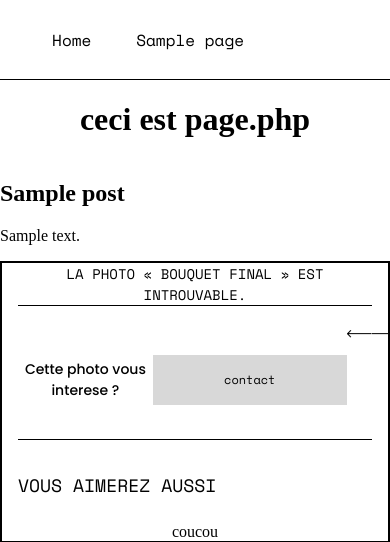
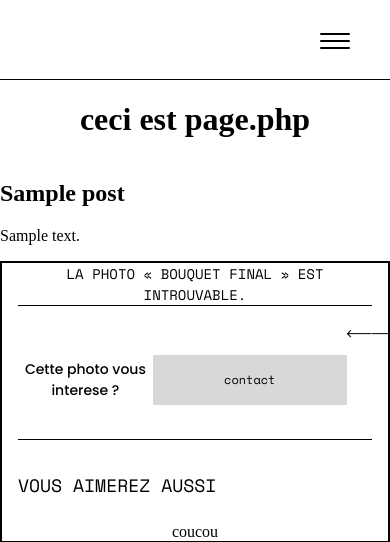
Before and after one commit to pastime8006/projet11-motaphoto, a WordPress theme: template motaphoto-theme/page.php in a window 390 px wide. Shown: the top 542 px of the page. Run offline with PHP 8.4 and a stand-in for WordPress, Linux system fonts and the light colour scheme; the site name, menu and one post (Sample post) are stand-ins, and other content is empty.

Commit message:
menu responsive réalisé

```diff
--- a/motaphoto-theme/assets/css/main.css
+++ b/motaphoto-theme/assets/css/main.css
@@ -291,11 +291,11 @@ textarea {
 .site-header {
   width: 100%;
   max-width: 1440px;
-  background-color: white;
   height: 80px;
   display: flex;
   align-items: center;
   justify-content: space-between;
+  background-color: white;
   border-bottom: 1px solid #000;
 }
 .site-header .custom-logo-container {
@@ -306,23 +306,29 @@ textarea {
 .site-header .custom-logo {
   margin-left: 146px;
 }
+.site-header .btn-menu-mobile {
+  display: none;
+}
 .site-header .site-navigation {
   display: flex;
-  justify-content: space-between;
+  justify-content: flex-end;
   padding-right: 146px;
 }
 .site-header .site-navigation .main-menu {
   display: flex;
   align-items: center;
   justify-content: center;
+  flex-direction: row;
   gap: 45px;
+  margin: 0;
+  padding: 0;
 }
 .site-header .site-navigation .main-menu .menu-item {
   list-style: none;
 }
 .site-header .site-navigation .main-menu .menu-item a {
+  color: #000;
   text-decoration: none;
-  color: black;
   font-family: "Space Mono", sans-serif;
   font-size: 16px;
   font-weight: 400;
@@ -333,6 +339,96 @@ textarea {
 }
 .site-header .site-navigation .main-menu .menu-item a:hover {
   -webkit-text-stroke: 0.7px currentColor;
+}
+@media screen and (max-width: 960px) {
+  .site-header .custom-logo {
+    margin-left: 40px;
+  }
+  .site-header .btn-menu-mobile {
+    display: block;
+    position: absolute;
+    top: 26px;
+    right: 40px;
+    width: 30px;
+    height: 30px;
+    border: none;
+    background-color: transparent;
+    padding: 0;
+  }
+  .site-header .btn-menu-mobile.is-active::before {
+    transform: translate(-50%, -50%) rotate(45deg);
+  }
+  .site-header .btn-menu-mobile.is-active::after {
+    transform: translate(-50%, -50%) rotate(-45deg);
+  }
+  .site-header .btn-menu-mobile.is-active .line {
+    opacity: 0;
+  }
+  .site-header .btn-menu-mobile .line, .site-header .btn-menu-mobile::before, .site-header .btn-menu-mobile::after {
+    position: absolute;
+    left: 50%;
+    width: 100%;
+    height: 2px;
+    border-radius: 5px;
+    background-color: #000000;
+    transition: transform 0.25s ease-in-out, opacity 0.2s ease-in-out;
+  }
+  .site-header .btn-menu-mobile .line {
+    top: 50%;
+    transform: translate(-50%, -50%);
+  }
+  .site-header .btn-menu-mobile::before, .site-header .btn-menu-mobile::after {
+    content: "";
+    top: 50%;
+  }
+  .site-header .btn-menu-mobile::before {
+    transform: translate(-50%, -50%) translateY(-7px);
+  }
+  .site-header .btn-menu-mobile::after {
+    transform: translate(-50%, -50%) translateY(7px);
+  }
+  .site-header .site-navigation {
+    position: absolute;
+    top: 80px;
+    right: 0;
+    bottom: 0;
+    left: 0;
+    z-index: 200;
+    width: 100vw;
+    height: 100vh;
+    height: calc(100dvh - 80px);
+    padding: 0;
+    box-sizing: border-box;
+    background-color: #E00000;
+    justify-content: center;
+    align-items: center;
+    display: flex;
+    opacity: 0;
+    visibility: hidden;
+    pointer-events: none;
+    transform: translateY(-12px);
+    transition: opacity 0.3s ease, transform 0.3s ease, visibility 0s linear 0.3s;
+  }
+  .site-header .site-navigation.is-visible {
+    opacity: 1;
+    visibility: visible;
+    pointer-events: auto;
+    transform: translateY(0);
+    transition: opacity 0.3s ease, transform 0.3s ease, visibility 0s;
+  }
+  .site-header .site-navigation .main-menu {
+    flex-direction: column;
+    gap: 18px;
+  }
+  .site-header .site-navigation .main-menu .menu-item a {
+    color: #FFFFFF;
+    font-family: "Space Mono", sans-serif;
+    font-size: 44px;
+    font-weight: 400;
+    font-style: normal;
+    line-height: 1.5;
+    font-display: swap;
+  }
 }
 
 #main {
--- /dev/null
+++ b/motaphoto-theme/assets/js/toggle-mobile.js
@@ -0,0 +1,12 @@
+const btnMobile = document.querySelector(".btn-menu-mobile");
+const siteNav = document.querySelector(".site-navigation");
+
+if (btnMobile && siteNav) {
+  btnMobile.addEventListener("click", () => {
+     const isVisible = siteNav.classList.toggle("is-visible");
+   btnMobile.classList.toggle("is-active");
+
+    btnMobile.setAttribute("aria-expanded", String(isVisible));
+
+  });
+}
--- a/motaphoto-theme/assets/scss/layout/_header.scss
+++ b/motaphoto-theme/assets/scss/layout/_header.scss
@@ -1,14 +1,13 @@
 @use "../utils/utils" as utils;
-
 
 .site-header {
   width: 100%;
   max-width: 1440px;
-  background-color: white;
   height: 80px;
   display: flex;
   align-items: center;
   justify-content: space-between;
+  background-color: white;
   border-bottom: 1px solid #000;
 
   .custom-logo-container {
@@ -18,30 +17,152 @@
   .custom-logo {
     margin-left: 146px;
   }
+
+  .btn-menu-mobile {
+    display: none;
+  }
+
   .site-navigation {
     display: flex;
-    justify-content: space-between;
+    justify-content: flex-end;
     padding-right: 146px;
-
 
     .main-menu {
       @include utils.flex-center;
+      flex-direction: row;
       gap: 45px;
+      margin: 0;
+      padding: 0;
 
       .menu-item {
         list-style: none;
       }
 
       .menu-item a {
+        color: #000;
         text-decoration: none;
-        color: black;
         @include utils.font-space-mono(16px);
         transition: 0.7s ease-in;
       }
 
       .menu-item a:hover {
-        // Simule le gras sans modifier la largeur du libellé.
-        -webkit-text-stroke: 0.70px currentColor;
+        -webkit-text-stroke: 0.7px currentColor;
+      }
+    }
+  }
+
+
+  //===============================
+  //MENU MOBILE
+  //===============================
+
+  @include utils.mquery-960 {
+    .custom-logo {
+      margin-left: 40px;
+    }
+
+
+    .btn-menu-mobile {
+      display: block;
+      position: absolute;
+      top: 26px;
+      right: 40px;
+      width: 30px;
+      height: 30px;
+      border: none;
+      background-color: transparent;
+      padding: 0;
+
+      &.is-active::before {
+        transform: translate(-50%, -50%) rotate(45deg);
+      }
+
+      &.is-active::after {
+        transform: translate(-50%, -50%) rotate(-45deg);
+      }
+
+      &.is-active .line {
+        opacity: 0;
+      }
+
+      .line,
+      &::before,
+      &::after {
+        position: absolute;
+        left: 50%;
+        width: 100%;
+        height: 2px;
+        border-radius: 5px;
+        background-color: utils.$color-black;
+        transition:
+          transform 0.25s ease-in-out,
+          opacity 0.2s ease-in-out;
+      }
+
+      .line {
+        top: 50%;
+        transform: translate(-50%, -50%);
+      }
+
+      &::before,
+      &::after {
+        content: "";
+        top: 50%;
+      }
+
+      &::before {
+        transform: translate(-50%, -50%) translateY(-7px);
+      }
+
+      &::after {
+        transform: translate(-50%, -50%) translateY(7px);
+      }
+    }
+
+    .site-navigation {
+      position: absolute;
+      top: 80px;
+      right: 0;
+      bottom: 0;
+      left: 0;
+      z-index: 200;
+      width: 100vw;
+      height: 100vh;
+      height: calc(100dvh - 80px);
+      padding: 0;
+      box-sizing: border-box;
+      background-color: utils.$color-primary;
+      justify-content: center;
+      align-items: center;
+      display: flex;
+      opacity: 0;
+      visibility: hidden;
+      pointer-events: none;
+      transform: translateY(-12px);
+      transition:
+        opacity 0.3s ease,
+        transform 0.3s ease,
+        visibility 0s linear 0.3s;
+
+      &.is-visible {
+        opacity: 1;
+        visibility: visible;
+        pointer-events: auto;
+        transform: translateY(0);
+        transition:
+          opacity 0.3s ease,
+          transform 0.3s ease,
+          visibility 0s;
+      }
+
+      .main-menu {
+        flex-direction: column;
+        gap: 18px;
+
+        .menu-item a {
+          color: utils.$color-white;
+          @include utils.font-space-mono(44px, 400);
+        }
       }
     }
   }
--- a/motaphoto-theme/assets/scss/utils/_mixins.scss
+++ b/motaphoto-theme/assets/scss/utils/_mixins.scss
@@ -95,6 +95,14 @@
   }
 }
 
+//  Medium
+@mixin mquery-960 {
+  @media screen and (max-width: 960px) {
+    @content;
+  }
+}
+
+
 //  Tablet
 @mixin mquery-768 {
   @media screen and (max-width: 768px) {
--- a/motaphoto-theme/functions.php
+++ b/motaphoto-theme/functions.php
@@ -38,6 +38,15 @@ wp_enqueue_script( 'jquery' );
         get_theme_file_uri( '/assets/js/lightbox.js' ),
         array( 'jquery' ),
         filemtime( get_theme_file_path( '/assets/js/lightbox.js' ) ),
+        true
+    );
+
+      // Charge la lightbox dans le pied de page après jQuery.
+    wp_enqueue_script(
+        'motaphoto-theme-mobile',
+        get_theme_file_uri( '/assets/js/toggle-mobile.js' ),
+        array( 'jquery' ),
+        filemtime( get_theme_file_path( '/assets/js/toggle-mobile.js' ) ),
         true
     );
 }
--- a/motaphoto-theme/header.php
+++ b/motaphoto-theme/header.php
@@ -16,6 +16,10 @@
     <div class="custom-logo-container">
         <?php the_custom_logo(); ?>
     </div>
+   <button class="btn-menu-mobile" type="button" aria-label="Ouvrir le menu" aria-expanded="false">
+    <div class="line"></div>
+     </button>
+
 
     <nav class="site-navigation" aria-label="Navigation principale">
         <?php
@@ -29,6 +33,7 @@
             )
         );
         ?>
+
     </nav>
 
 </header>
```
Also changed, not shown: motaphoto-theme/docs/css-hauteur-viewport.md (added, +12 -0 lines), motaphoto-theme/docs/menu-mobile.md (added, +152 -0 lines), motaphoto-theme/assets/js/scripts.js (line endings or trailing spaces), 1 other file.
